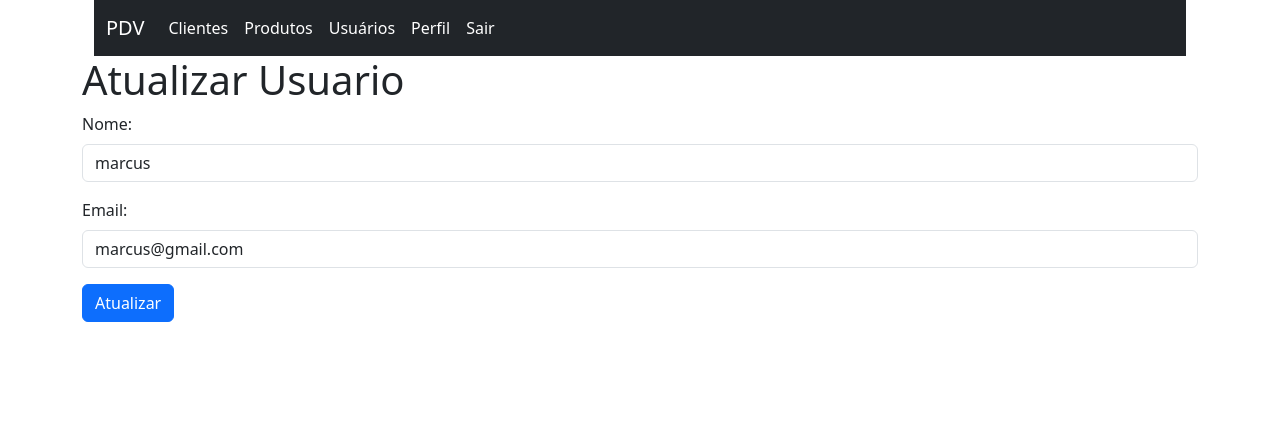
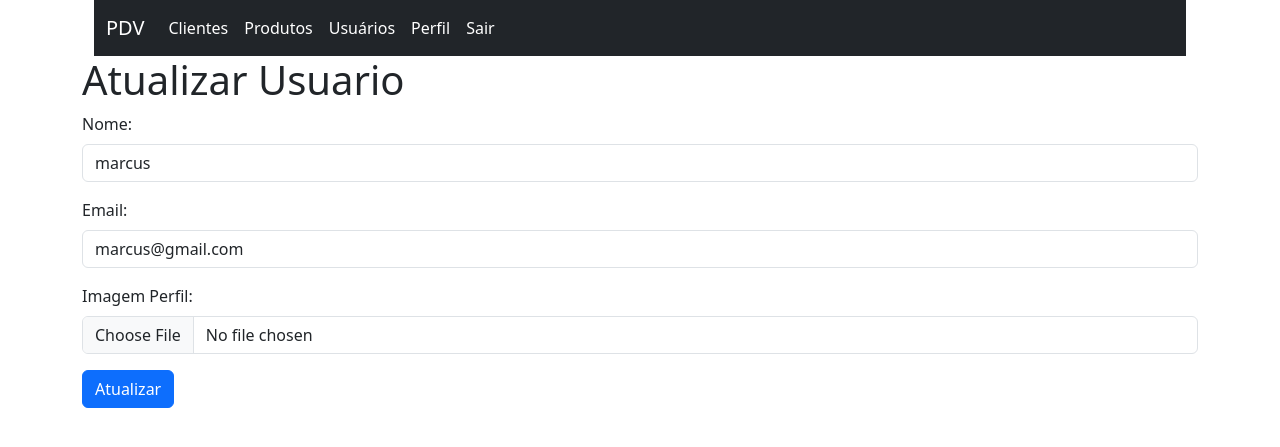
Before and after one commit to kinhoBR26/pdv, a PHP site: page /usuarios/update.php?id=1 in a window 1280 px wide. Shown: the top 447 px of the page. Run offline with PHP 8.4, Linux system fonts and the light colour scheme; a user stored in the database is signed in; data comes from the database, SQL or seed files in the repository.

Commit message:
opção de atualizar img na pagina edit usuario e listar img no index usuario.

```diff
--- a/usuarios/index.php
+++ b/usuarios/index.php
@@ -5,9 +5,7 @@ include('../seguranca.php');
 <html>
 <head>
     <title>Listar Usuários</title>
-
     <link href="https://cdn.jsdelivr.net/npm/bootstrap@5.3.2/dist/css/bootstrap.min.css" rel="stylesheet" integrity="sha384-T3c6CoIi6uLrA9TneNEoa7RxnatzjcDSCmG1MXxSR1GAsXEV/Dwwykc2MPK8M2HN" crossorigin="anonymous">
-
 </head>
 <body>
 <div class="container">
@@ -20,6 +18,7 @@ include('../seguranca.php');
             <th scope="col">#</th>
             <th scope="col">Nome</th>
             <th scope="col">Email</th>
+            <th scope="col">Imagem</th>
         </tr>
         </thead>
         <tbody>
@@ -31,6 +30,7 @@ include('../seguranca.php');
                 <th scope="row"><?php echo $linha["id"]?></th>
                 <td><?php echo $linha["nome"]?></td>
                 <td><?php echo $linha["email"]?></td>
+                <td><a href="<?php echo $linha["img"]?>" target="_blank"><img src="<?php echo $linha["img"]?>" width="40px"height="auto"></a></td>
                 <td>
                     <a href="delete.php?id=<?php echo $linha["id"]?>" onclick="return confirm('Deseja realmente excluir?')"><button type="button" class="btn btn-danger">Excluir</button></a>
                     <a href="update.php?id=<?php echo $linha["id"]?>"> <button type="button" class="btn btn-dark">Editar</button></a>
--- a/usuarios/update.php
+++ b/usuarios/update.php
@@ -1,22 +1,23 @@
 <?php
-session_start();
 include('../seguranca.php');
 include('../conexao.php');
-if ($_POST) {
+if ($_FILES){
     $usuario_id = $_SESSION['id'];
     $id = $_POST['id'];
     $nome = $_POST['nome'];
     $email = $_POST['email'];
-    $sql = "UPDATE usuarios SET nome = '$nome',email = '$email' WHERE (id = '$id')";
+    $dir = "../img_perfil";
+    $file = $_FILES['img'];
+    $caminho_da_img = $dir."/".$file['name'];
+    move_uploaded_file($file["tmp_name"], $caminho_da_img);
+    $sql = "UPDATE usuarios SET nome = '$nome',email = '$email',img = '$caminho_da_img' WHERE (id = '$id')";
     $stmt = $conexao->prepare($sql);
     $stmt->execute();
     header("location: index.php");
 }
-
 $id_usuario_alterar = $_GET['id'];
 $consulta = $conexao->query("select * from usuarios where id='$id_usuario_alterar'");
 $linha = $consulta->fetch(PDO::FETCH_ASSOC);
-
 ?>
 <html>
 <head>
@@ -28,7 +29,7 @@ $linha = $consulta->fetch(PDO::FETCH_ASSOC);
     <?php include '../menu.php';?>
     <h1>Atualizar Usuario</h1>
 
-    <form method="post" action="update.php">
+    <form method="post" action="update.php" enctype="multipart/form-data">
         <input type="hidden" name="id" value="<?php echo $_GET['id']?>">
         <div class="mb-3">
             <label class="form-label">Nome:</label>
@@ -40,6 +41,11 @@ $linha = $consulta->fetch(PDO::FETCH_ASSOC);
             <input type="email" name="email" placeholder="Qual o seu E-Mail?" required class="form-control" value="<?php echo $linha['email']?>">
         </div>
 
+        <div class="mb-3">
+            <label class="form-label">Imagem Perfil:</label>
+            <input type="file" name="img" required class="form-control">
+        </div>
+
         <button type="submit" class="btn btn-primary">Atualizar</button>
     </form>
 </div>
```
